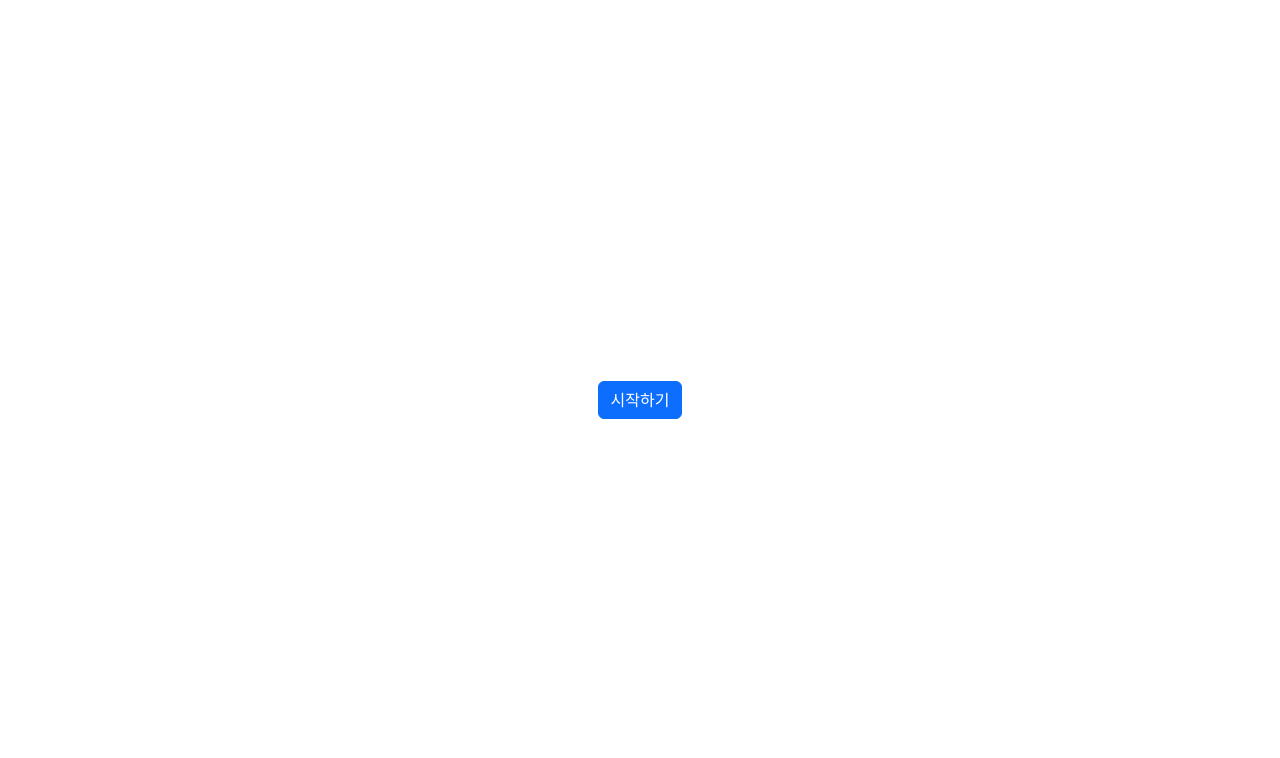
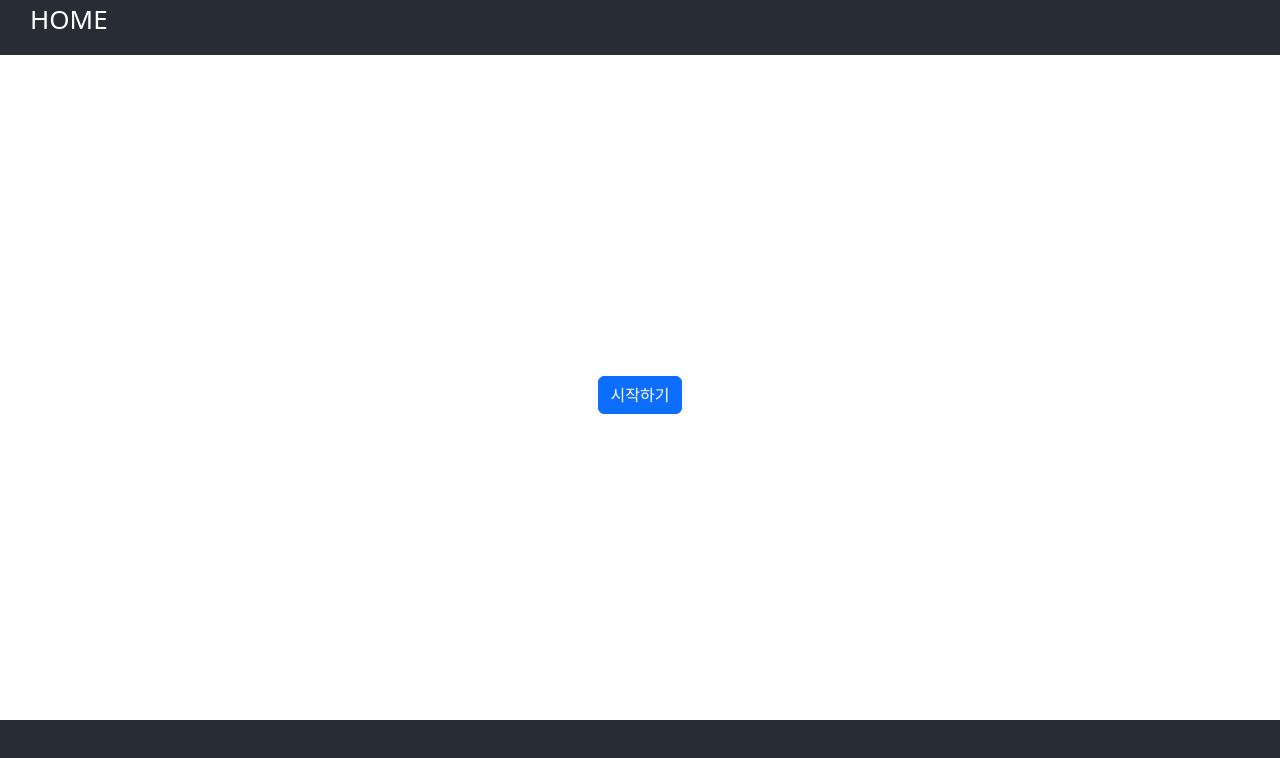
Before and after one commit to Dollili/myproject, a React (Create React App) app in the folder front/: page / in a window 1280 px wide. Shown: the top 758 px of the page. Built offline with nearby package versions, Linux system fonts and the light colour scheme.

Commit message:
헤더 푸터 추가 및 기타 수정

```diff
--- a/front/public/index.html
+++ b/front/public/index.html
@@ -24,7 +24,7 @@
       work correctly both with client-side routing and a non-root public URL.
       Learn how to configure a non-root public URL by running `npm run build`.
     -->
-    <title>React App</title>
+    <title>토이토이</title>
   </head>
   <body>
     <noscript>You need to enable JavaScript to run this app.</noscript>
--- a/front/src/App.js
+++ b/front/src/App.js
@@ -8,18 +8,7 @@ function App() {
 
   return (
     <>
-      <div
-        style={{
-          display: "flex",
-          flexDirection: "column",
-          alignItems: "center",
-          justifyContent: "center",
-          minHeight: "100vh",
-          backgroundColor: "gray.100",
-          padding: "20px",
-          textAlign: "center",
-        }}
-      >
+      <main className="App-contents">
         <Button
           onClick={() => {
             nav("/board");
@@ -27,7 +16,7 @@ function App() {
         >
           시작하기
         </Button>
-      </div>
+      </main>
     </>
   );
 }
--- a/front/src/components/Footer.jsx
+++ b/front/src/components/Footer.jsx
@@ -0,0 +1,8 @@
+const Footer = () => {
+  return (
+    <>
+        <footer className="App-footer"></footer>
+    </>
+  );
+};
+export default Footer;
--- a/front/src/components/Header.jsx
+++ b/front/src/components/Header.jsx
@@ -0,0 +1,19 @@
+import React from "react";
+
+const Header = () => {
+  return (
+    <>
+      <header className="App-header">
+        <p
+          className="logo"
+          onClick={() => {
+            window.location.href = "/";
+          }}
+        >
+          HOME
+        </p>
+      </header>
+    </>
+  );
+};
+export default Header;
--- a/front/src/index.js
+++ b/front/src/index.js
@@ -6,12 +6,16 @@ import router from "./router";
 
 import reportWebVitals from "./reportWebVitals";
 import { RouterProvider } from "react-router-dom";
+import Header from "./components/Header";
+import Footer from "./components/Footer";
 
 const root = ReactDOM.createRoot(document.getElementById("root"));
 root.render(
-  <React.StrictMode>
-    <RouterProvider router={router} />
-  </React.StrictMode>,
+    <div className="App">
+      <Header />
+      <RouterProvider router={router} />
+      <Footer />
+    </div>
 );
 
 // If you want to start measuring performance in your app, pass a function
```
